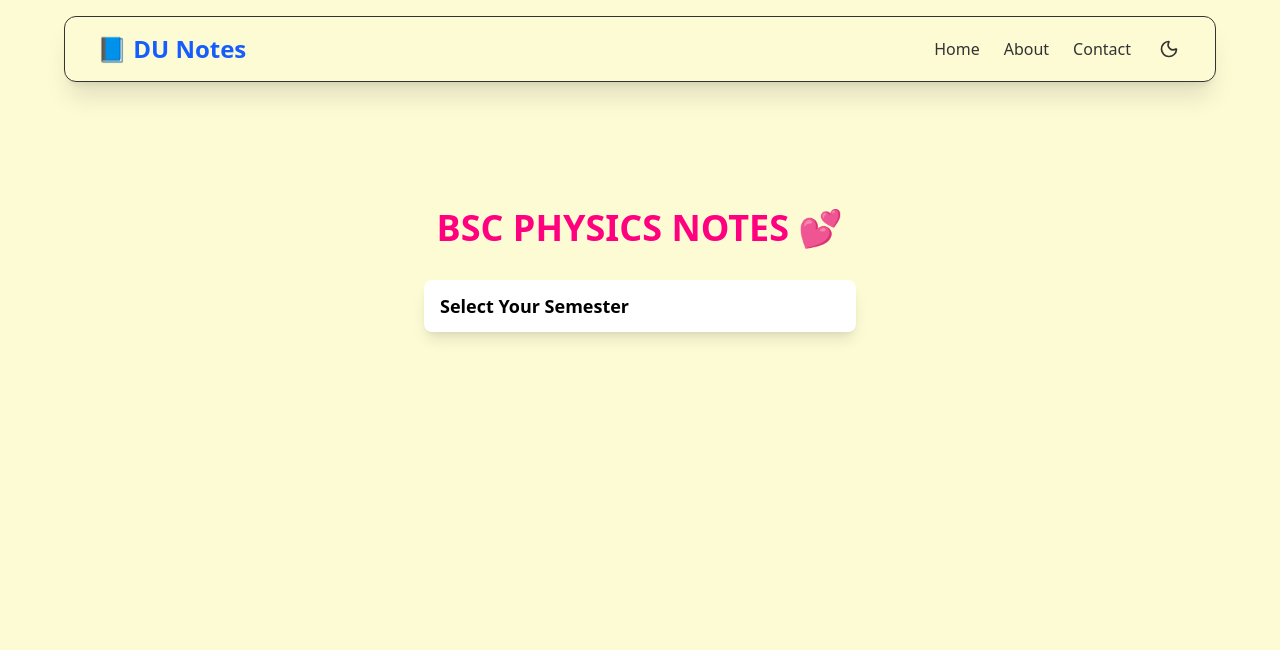
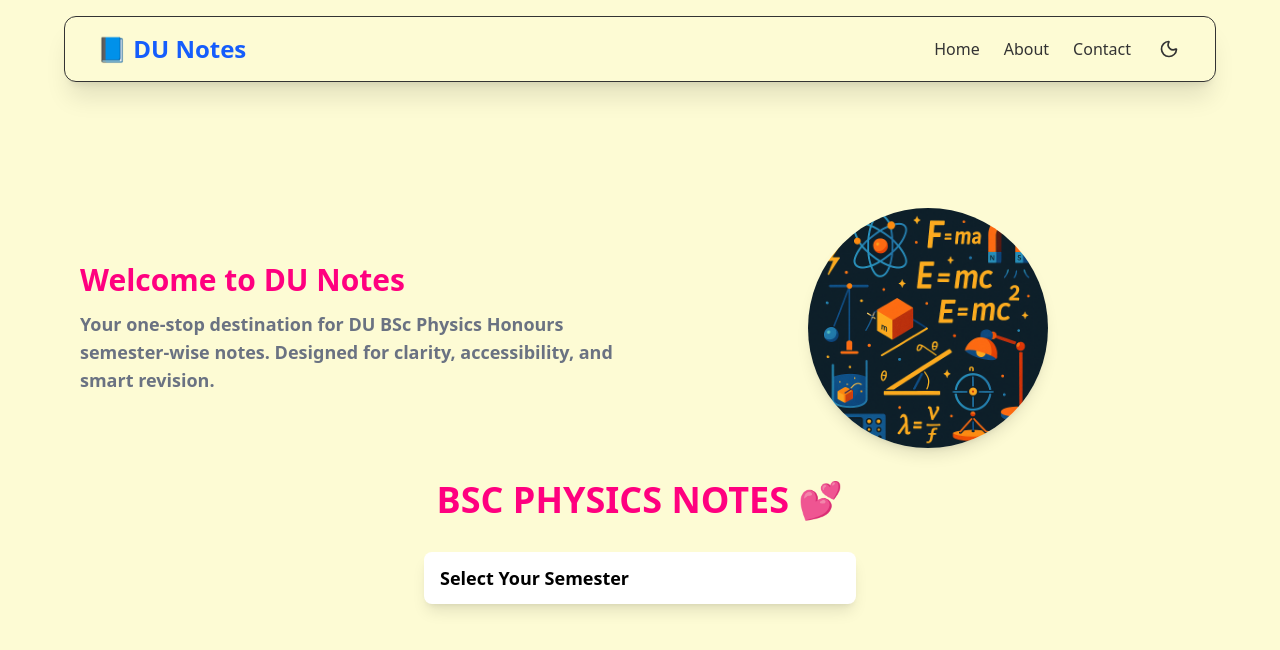
Before and after one commit to Ahmadrazakhan-786/DU-NOTES, a React (Vite) app in the folder DU-NOTES/: page / in a window 1280 px wide. Shown: the top 650 px of the page. Built offline with nearby package versions, Linux system fonts and the light colour scheme.

Commit message:
new commit

```diff
--- a/DU-NOTES/src/App.jsx
+++ b/DU-NOTES/src/App.jsx
@@ -44,7 +44,7 @@ function App() {
       <Navbar dark={dark} setDark={setDark} />
       <div
         className={`pt-32 px-4 sm:px-10 md:px-16 min-h-screen transition-colors duration-300 ${
-          dark ? "bg-[#0f0c34] text-white" : "bg-[#FDFBD4] text-gray-900"
+          dark ? "bg-[#0f0c34] text-white" : "bg-[#fdfbd4] text-gray-900"
         }`}
       >
         <Routes>
--- /dev/null
+++ b/DU-NOTES/src/components/DownloadCard.jsx
@@ -0,0 +1,19 @@
+import React from "react";
+
+const DownloadCard = ({ title, onClick }) => {
+  return (
+    <div className="bg-gray-100 dark:bg-gray-800 p-6 rounded-xl shadow-md w-full max-w-md text-center transition-colors duration-300">
+      <h2 className="text-xl font-semibold mb-4 text-gray-800 dark:text-white">
+        {title}
+      </h2>
+      <button
+        onClick={onClick}
+        className="bg-blue-600 text-white px-6 py-2 rounded-md hover:bg-blue-700 transition"
+      >
+        📥 Download PDF
+      </button>
+    </div>
+  );
+};
+
+export default DownloadCard;
--- /dev/null
+++ b/DU-NOTES/src/components/SubjectNotes .jsx
@@ -0,0 +1,21 @@
+import React from "react";
+import DownloadCard from "./DownloadCard";
+
+const SubjectNotes = ({ subjectName, onDownload }) => {
+  return (
+    <div className="min-h-screen px-4 py-10 bg-white dark:bg-[#1a1a1a] transition-colors duration-300">
+      <h2 className="text-2xl md:text-3xl font-bold text-center mb-8 text-gray-800 dark:text-white">
+        📚 {subjectName} Notes
+      </h2>
+
+      <div className="flex justify-center">
+        <DownloadCard
+          title={`📘 ${subjectName} Complete Notes`}
+          onClick={onDownload}
+        />
+      </div>
+    </div>
+  );
+};
+
+export default SubjectNotes;
--- a/DU-NOTES/src/pages/Home.jsx
+++ b/DU-NOTES/src/pages/Home.jsx
@@ -1,5 +1,6 @@
 import React, { useState } from "react";
 import { Link } from "react-router-dom";
+import heroOval from "/heroOval.png"; // ✅ Add your image inside public or src/assets
 
 const Home = () => {
   const [selectedSemester, setSelectedSemester] = useState("");
@@ -51,11 +52,35 @@ const Home = () => {
 
   return (
     <div className="min-h-screen flex flex-col items-center justify-start pt-20 px-4 space-y-8">
+
+      {/* ✅ Top Welcome Section */}
+      <div className="w-full flex flex-col md:flex-row items-center justify-between gap-8 max-w-6xl">
+        {/* Text Side */}
+        <div className="text-left space-y-3 md:w-1/2">
+          <h2 className="text-2xl md:text-3xl font-bold text-[#FF007F]">
+            Welcome to DU Notes
+          </h2>
+          <p className="text-base md:text-lg text-gray-500 font-bold">
+            Your one-stop destination for DU BSc Physics Honours semester-wise notes. Designed for clarity, accessibility, and smart revision.
+          </p>
+        </div>
+
+        {/* Image Side */}
+        <div className="md:w-1/2 flex justify-center">
+          <img
+            src={heroOval}
+            alt="DU Physics"
+            className="w-60 h-60 rounded-full object-cover shadow-lg "
+          />
+        </div>
+      </div>
+
+      {/* ✅ Main Heading */}
       <h1 className="text-3xl md:text-4xl font-bold text-[#FF007F] text-center">
         BSC PHYSICS NOTES 💕
       </h1>
 
-      {/* Custom Dropdown */}
+      {/* ✅ Dropdown Section */}
       <div className="relative w-full max-w-md px-2">
         <button
           onClick={() => setShowDropdown(!showDropdown)}
@@ -64,7 +89,6 @@ const Home = () => {
           {selectedSemester || "Select Your Semester"}
         </button>
 
-        {/* Overlay for closing dropdown on outside click */}
         {showDropdown && (
           <div
             className="fixed inset-0 z-10"
@@ -72,7 +96,6 @@ const Home = () => {
           ></div>
         )}
 
-        {/* Dropdown Items */}
         {showDropdown && (
           <div className="absolute top-full left-2 right-2 mt-1 max-h-64 overflow-y-auto
             bg-white dark:bg-gray-800 rounded-lg shadow-lg z-50">
@@ -89,10 +112,9 @@ const Home = () => {
             ))}
           </div>
         )}
-
       </div>
 
-      {/* Subject Links */}
+      {/* ✅ Subject Links */}
       {selectedSemester && (
         <div className="w-full max-w-md px-2 flex flex-col items-start space-y-4 mt-4">
           {semesterSubjects[selectedSemester].map((subject, index) => (
--- a/DU-NOTES/src/pages/Semester1/MathPhysics1/Notes.jsx
+++ b/DU-NOTES/src/pages/Semester1/MathPhysics1/Notes.jsx
@@ -1,11 +1,24 @@
-// Example: Notes.jsx
 import React from "react";
+import DownloadCard from "../../components/DownloadCard";
 
 const Notes = () => {
+  const handleDownload = () => {
+    alert("📥 Download Math Physics Notes PDF from Django backend");
+    // window.open("https://your-backend-link.pdf", "_blank");
+  };
+
   return (
-    <div className="p-4">
-      <h2 className="text-2xl font-bold text-[#FF007F] mb-4">📘 Notes</h2>
-      <p className="text-lg">Notes content for this subject will appear here.</p>
+    <div className="min-h-screen px-4 py-10 bg-white dark:bg-[#1a1a1a] transition-colors duration-300">
+      <h2 className="text-2xl md:text-3xl font-bold text-center mb-8 text-gray-800 dark:text-white">
+        📚 Math Physics Notes
+      </h2>
+
+      <div className="flex justify-center">
+        <DownloadCard
+          title="📘 Math Physics Complete Notes"
+          onClick={handleDownload}
+        />
+      </div>
     </div>
   );
 };
```
Also changed, not shown: DU-NOTES/public/heroOval.png (added). Lines whose indentation alone changed are shown as unchanged.
